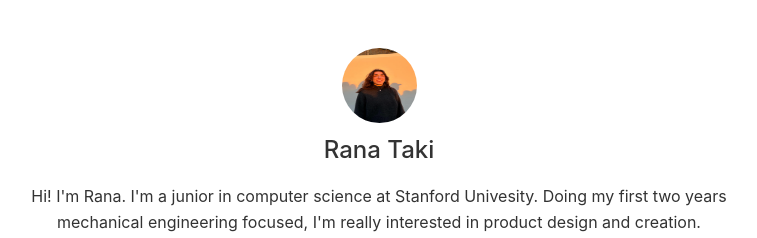
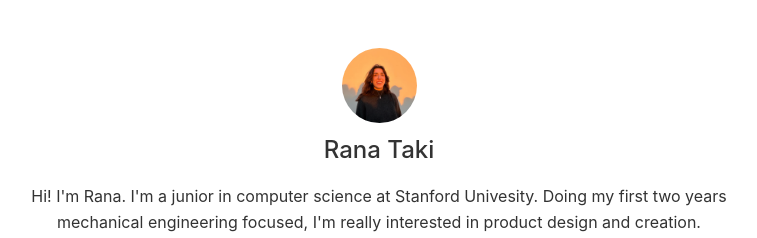
Before and after one commit to ranataki/ranataki.github.io, a Jekyll site: the page built from index.html, in a window 1280 px wide. Shown: the top 238 px of the page, without its empty margins (261-1018 px from the left). Built offline with Jekyll 4.4.1, drawn with Linux system fonts in a browser that asks for light colours; nearby versions of some CDN libraries.

Commit message:
Update _config.yml

```diff
--- a/_config.yml
+++ b/_config.yml
@@ -8,7 +8,7 @@ description: Hi! I'm Rana. I'm a junior in computer science at Stanford Univesit
 favicon:
   path: https://i.ibb.co/SBRmBmt/favicon.png # Path / URL to the favicon of your website (e.g., 'assets/images/favicon.png')
   type: png # File format of image. Change according to your image. Supported types: https://developer.mozilla.org/en-US/docs/Web/Media/Formats/Image_types
-logo: 'assets/images/pfp3.png' # Path / URL to the logo (e.g., 'assets/images/logo.png')
+logo: 'assets/images/pfp3.1.png' # Path / URL to the logo (e.g., 'assets/images/logo.png')
 url: https://ranataki.github.io # URL of your website
 locale: en_GB # The value specifies the locale in which these tags are marked up. It follows the format `language_TERRITORY`.
 ga4: # Google Analytics 4 measurement ID, for e.g. G-XXXXXXX (optional). Remove it if it’s not needed.
```
